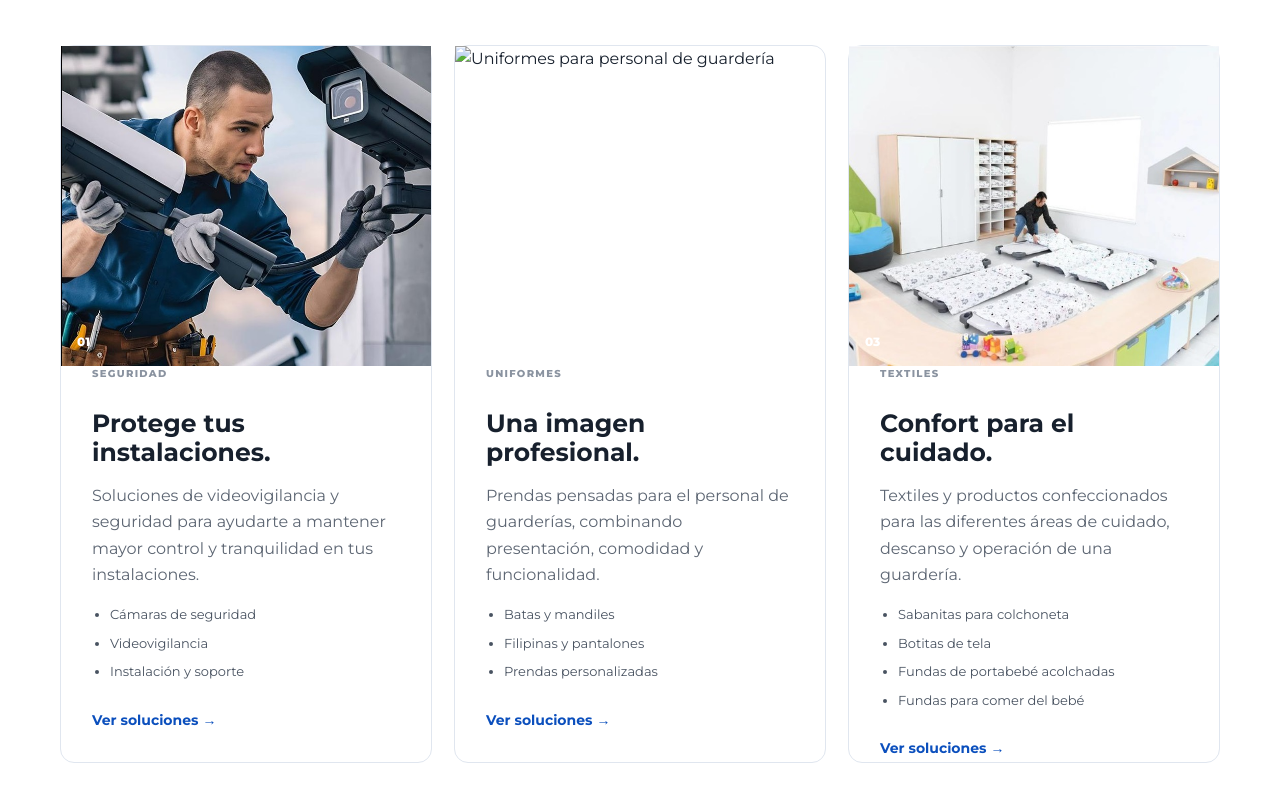
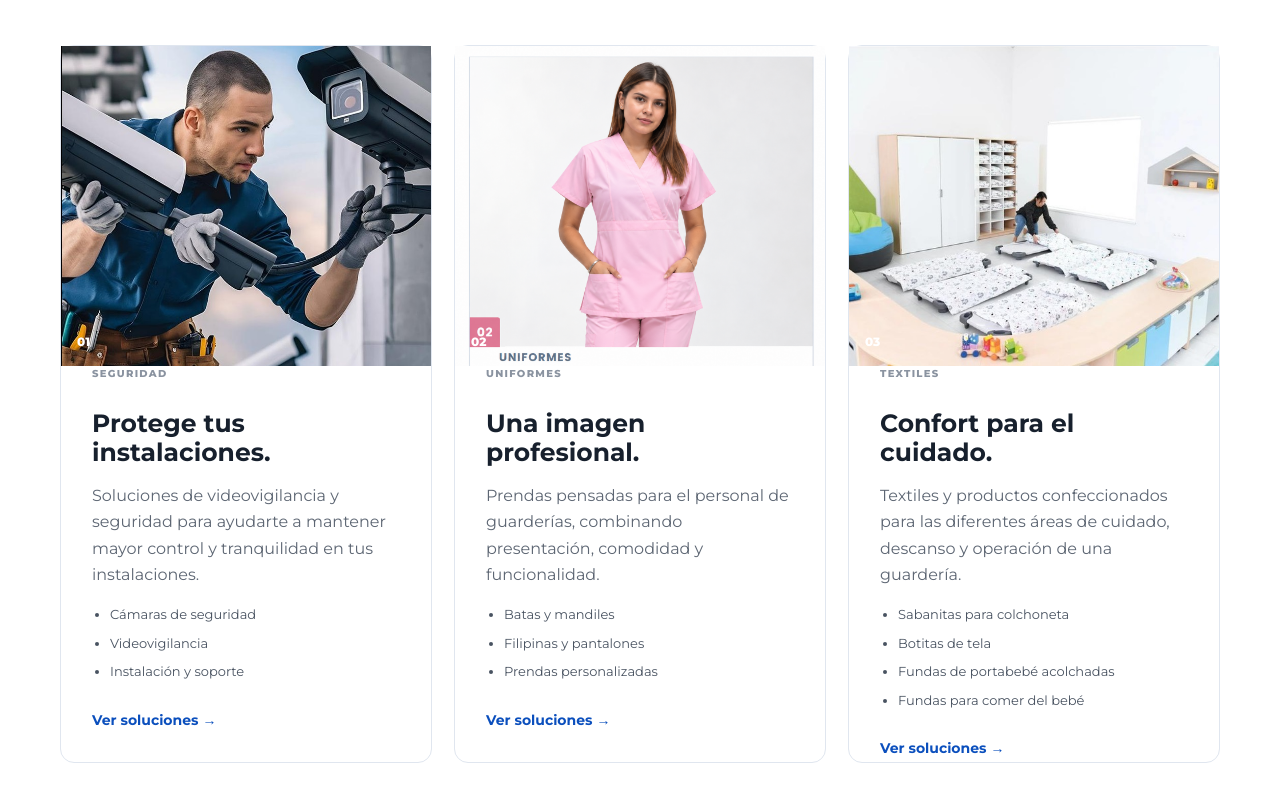
Before and after one commit to RobDrn23/equipamos-guarderias, a plain HTML site: page index.html in a window 1280 px wide. Shown: the part 1099-1901 px from the top of the page. Drawn offline with Linux system fonts and the light colour scheme.

Commit message:
Update index.html

```diff
--- a/index.html
+++ b/index.html
@@ -227,7 +227,7 @@
       <div class="slide-image">
 
 <img
-  src="assets/uniformes.jpg"
+  src="assets/uniformes.png"
   alt="Uniformes para personal de guardería"
   loading="lazy"
   decoding="async">
@@ -490,7 +490,7 @@
         <div class="solution-image">
 
           <img
-            src="assets/uniformes.jpg"
+            src="assets/uniformes.png"
             alt="Uniformes para personal de guardería">
             loading="lazy"
             decoding="async">
```
